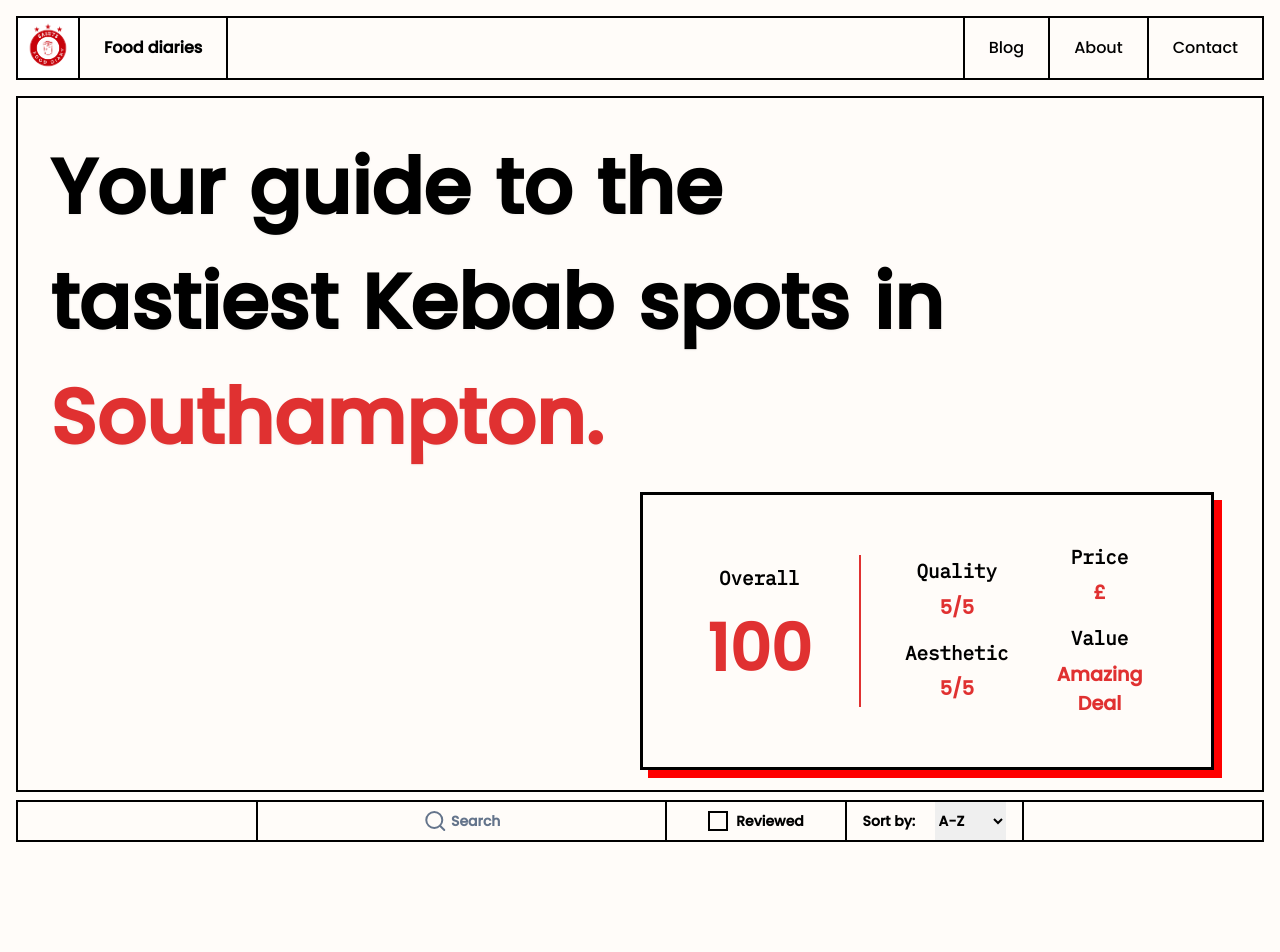
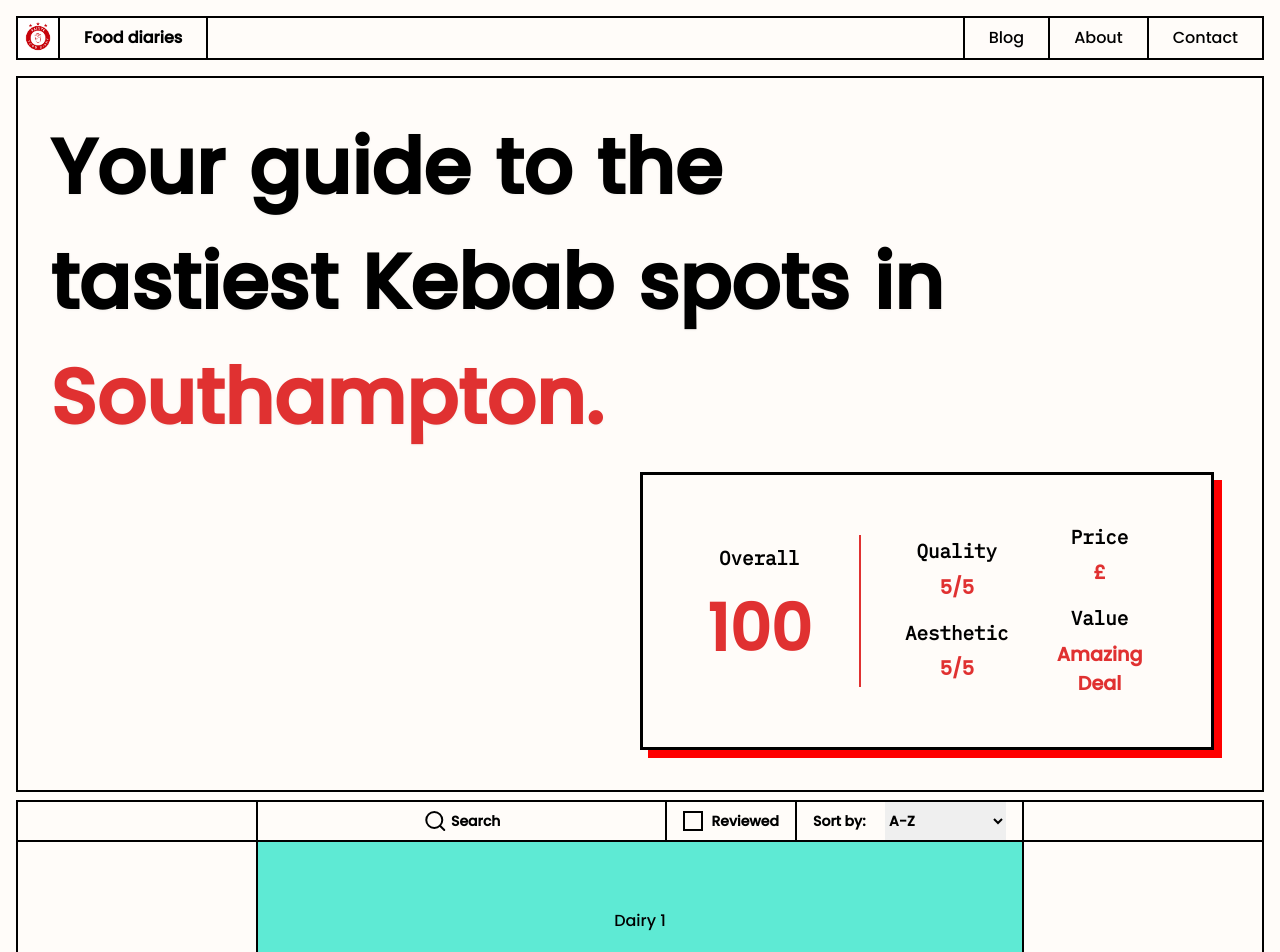
Before and after one commit to Abdul-Asa/food-diaries, a Next.js app: page / in a window 1280 px wide. Shown: the top 952 px of the page. Built offline with nearby package versions, Linux system fonts and the light colour scheme.

Commit message:
refactor: Update Hero section in Home page

```diff
--- a/app/page.tsx
+++ b/app/page.tsx
@@ -5,8 +5,17 @@ import { HeroText } from "@/components/text-animations";
 export default function Home() {
   return (
     <main className="flex flex-col">
-      {/* Hero Section*/}
-      <section className="mt-2 flex h-[calc(100svh-76px)] flex-col border p-3 md:mt-4 md:h-[calc(100vh-104px)] md:p-8">
+      {/* Hero section */}
+      <HeroSection />
+
+      {/* Shop Broswer section*/}
+      <ShopList />
+    </main>
+  );
+}
+
+const HeroSection = () => (
+  <section className="mt-2 flex h-[calc(100svh-68px)] flex-col border p-3 md:mt-4 md:h-[calc(100vh-84px)] md:p-8">
     <div
       className="rellax flex h-full flex-col justify-center md:w-[80%]"
       data-rellax-speed="-2"
@@ -24,11 +33,4 @@ export default function Home() {
       <SampleScoreCard />
     </div>
   </section>
-
-      {/* Shop Broswer section*/}
-      <section className="h-[200vh]">
-        <ShopList />
-      </section>
-    </main>
 );
-}
--- a/components/filter.tsx
+++ b/components/filter.tsx
@@ -14,10 +14,10 @@ export default function FilterComponent() {
         <div
           className={cn(
             "pointer-events-none absolute left-0",
-            "flex items-center gap-1 text-slate-500",
+            "flex items-center gap-1",
             "transition-all duration-500",
             isFocused || inputValue
-              ? "left-2 pr-2"
+              ? "left-2 mr-2"
               : "left-1/2 -translate-x-1/2",
           )}
         >
@@ -44,19 +44,19 @@ export default function FilterComponent() {
 
       <div className="flex border-t text-xs sm:border-0 sm:text-sm">
         <div className="flex w-full items-center justify-center px-4 sm:border-l md:border-0">
-          <Checkbox id="c-1">
+          <Checkbox id="review">
             <Checkbox.Indicator />
             <Checkbox.Label>Reviewed</Checkbox.Label>
           </Checkbox>
         </div>
 
         <div className="flex w-full items-center gap-2 border-l px-4 md:border-x">
-          <label htmlFor="sort" className="sm:min-w-16">
+          <label htmlFor="sort" className="min-w-16">
             Sort by:
           </label>
           <select
             defaultValue="alpha"
-            className="w-full py-2 focus-visible:outline-main"
+            className="flex w-full py-2 focus-visible:outline-main sm:w-fit"
           >
             <option value="alpha">A-Z</option>
             <option value="date">Date reviewed</option>
--- a/components/navbar.tsx
+++ b/components/navbar.tsx
@@ -76,13 +76,13 @@ const Navbar: React.FC = () => {
       <div className="flex justify-between border text-[clamp(1rem,1vw,4rem)]">
         <div className="flex font-semibold">
           <Link href={"/"} className="hidden border-r bg-main md:block">
-            <Image src="/icons/logo.png" alt="logo" width={60} height={60} />
+            <Image src="/icons/logo.png" alt="logo" width={40} height={40} />
           </Link>
           <Link
             href={"/"}
             className={cn(
               "focus-visible:outline-main",
-              "flex items-center border-r px-6 py-2 transition-colors duration-200 hover:bg-main hover:text-white",
+              "flex items-center border-r px-6 py-1 transition-colors duration-200 hover:bg-main hover:text-white",
             )}
           >
             Food diaries
@@ -97,7 +97,7 @@ const Navbar: React.FC = () => {
                 href={link.href}
                 className={cn(
                   "focus-visible:outline-main",
-                  "flex items-center border-l px-6 py-2 transition-colors duration-200 hover:bg-main hover:text-white",
+                  "flex items-center border-l px-6 py-1 transition-colors duration-200 hover:bg-main hover:text-white",
                 )}
               >
                 {link.title}
--- a/components/shop-list.tsx
+++ b/components/shop-list.tsx
@@ -2,12 +2,29 @@ import FilterComponent from "./filter";
 
 export default function ShopList() {
   return (
-    <div className="sticky top-12 z-10 bg-pale md:top-20">
-      <div className="h-2 w-full" />
-      <div className="flex justify-center border">
-        <FilterComponent />
+    <section className="flex flex-col">
+      {/* Header  */}
+      <div className="sticky top-10 z-10 bg-pale md:top-14">
+        <div className="h-2 w-full" />
+        <div className="flex justify-center border">
+          <FilterComponent />
+        </div>
       </div>
-    </div>
+
+      {/*  List */}
+      <div className="flex w-full justify-center border-x">
+        <div className="grid w-full max-w-3xl grid-cols-1 gap-x-4 self-center md:grid-cols-2 lg:grid-cols-3">
+          {Array.from({ length: 20 }, (_, i) => i + 1).map((i) => (
+            <div
+              key={i}
+              className="col-span-1 grid h-40 items-center justify-center border-x border-b bg-teal-300 lg:col-span-3"
+            >
+              Dairy {i}
+            </div>
+          ))}
+        </div>
+      </div>
+    </section>
   );
 }
 
```
Lines whose indentation alone changed are shown as unchanged.
